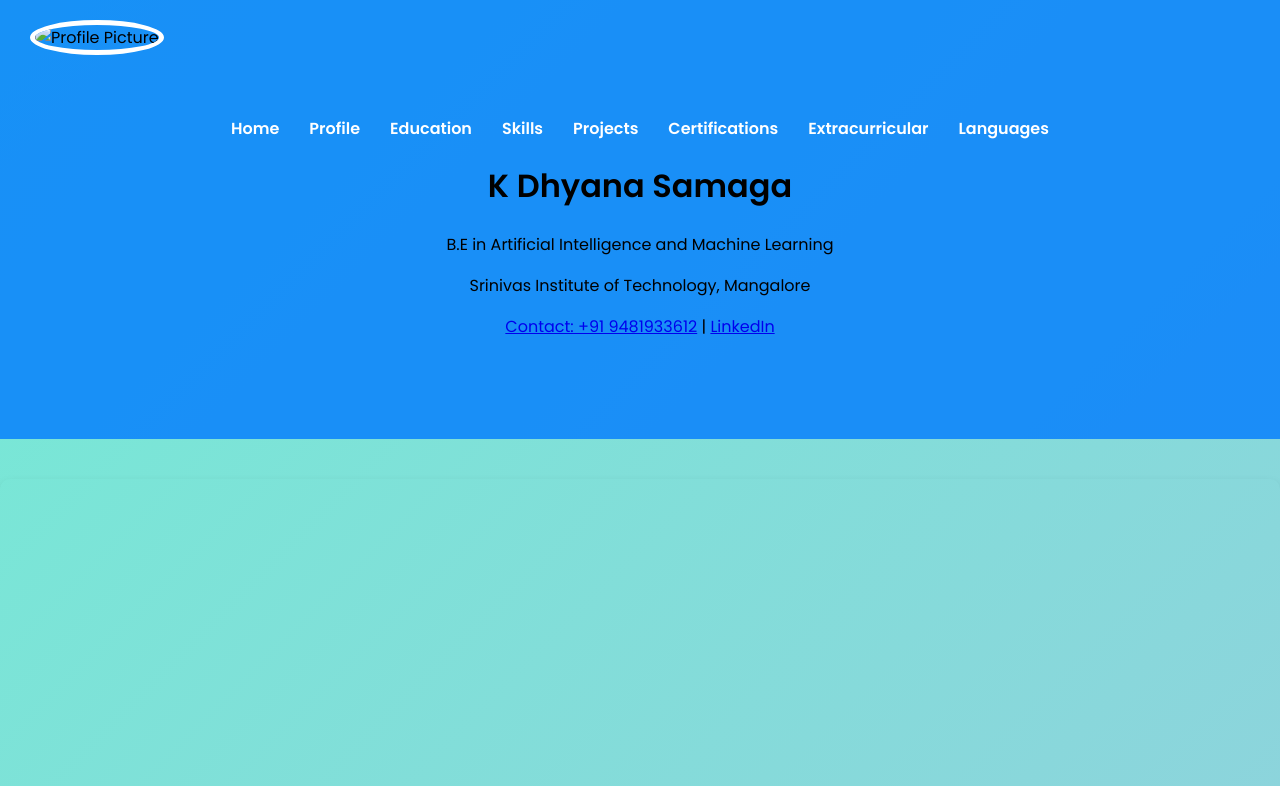
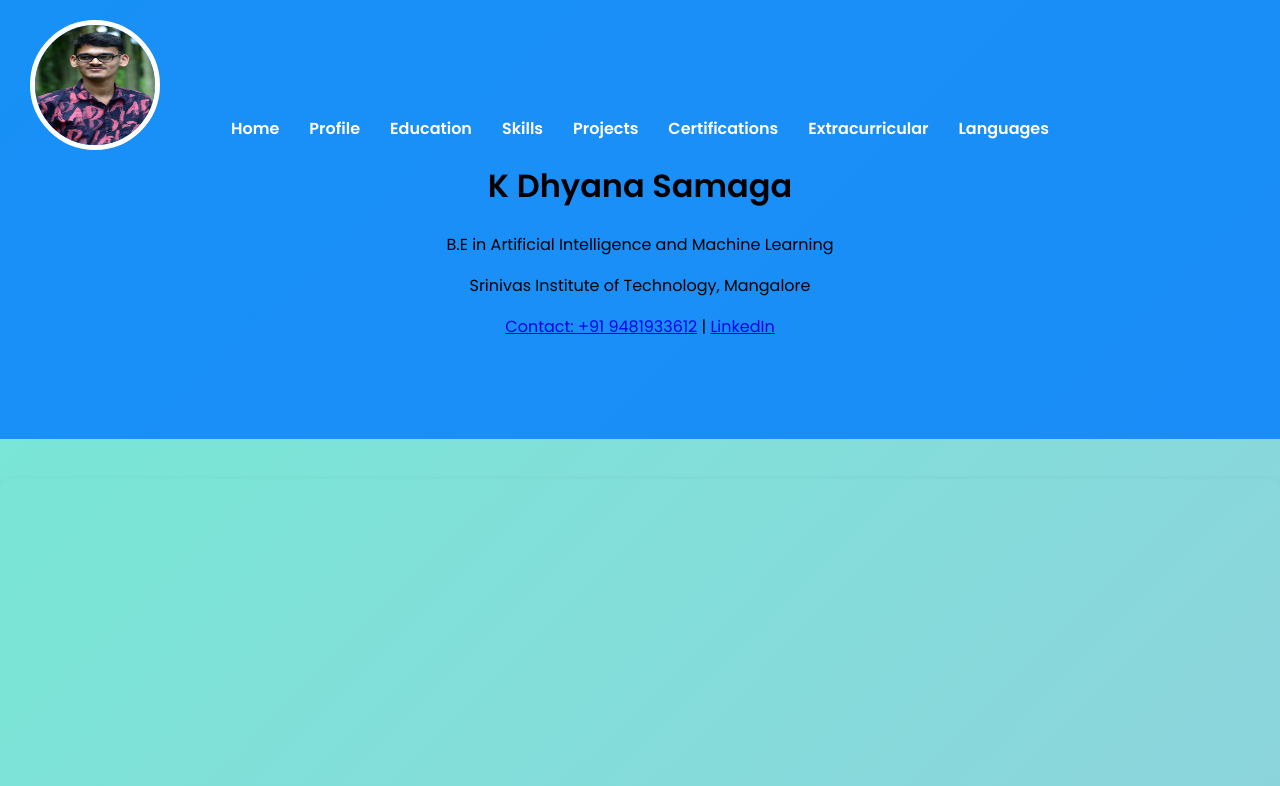
Before and after one commit to KDhyanaSamaga/My-Portfolio, a plain HTML site: page index.html in a window 1280 px wide. Shown: the top 786 px of the page. Drawn offline with Linux system fonts and the light colour scheme.

Commit message:
index.html

```diff
--- a/index.html
+++ b/index.html
@@ -31,7 +31,7 @@
                 </nav>
             </div>
             <div class="profile-container">
-                <img id="profile-pic" href="https://drive.google.com/file/d/1_dtVlBjsoHegAl5tj2Yvwei6lLvwa9RA/view?usp=sharing" alt="Profile Picture">
+                <img id="profile-pic" src="profile.JPG" alt="Profile Picture">
             </div>
             <h1>K Dhyana Samaga</h1>
             <p>B.E in Artificial Intelligence and Machine Learning</p>
```
